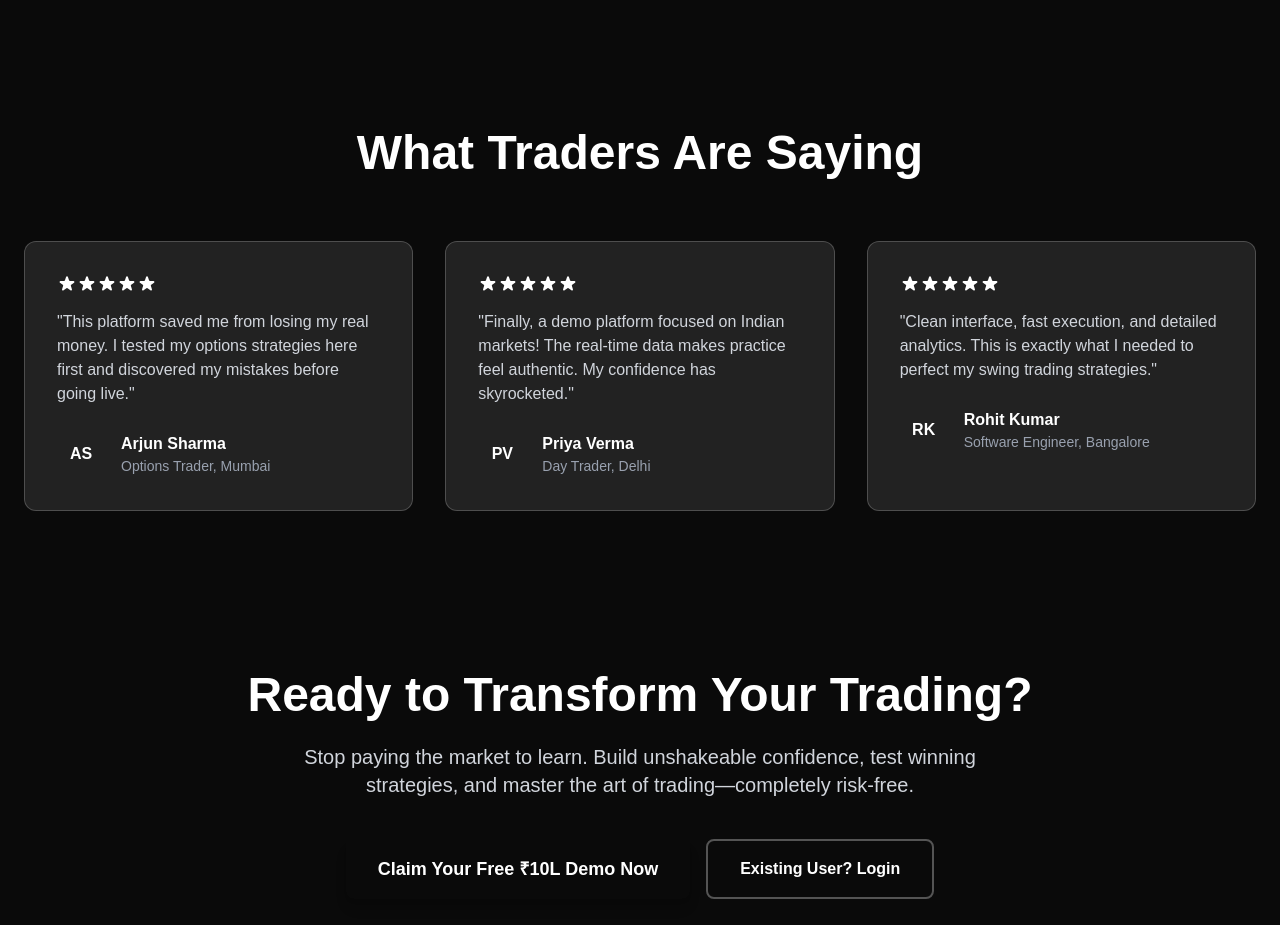
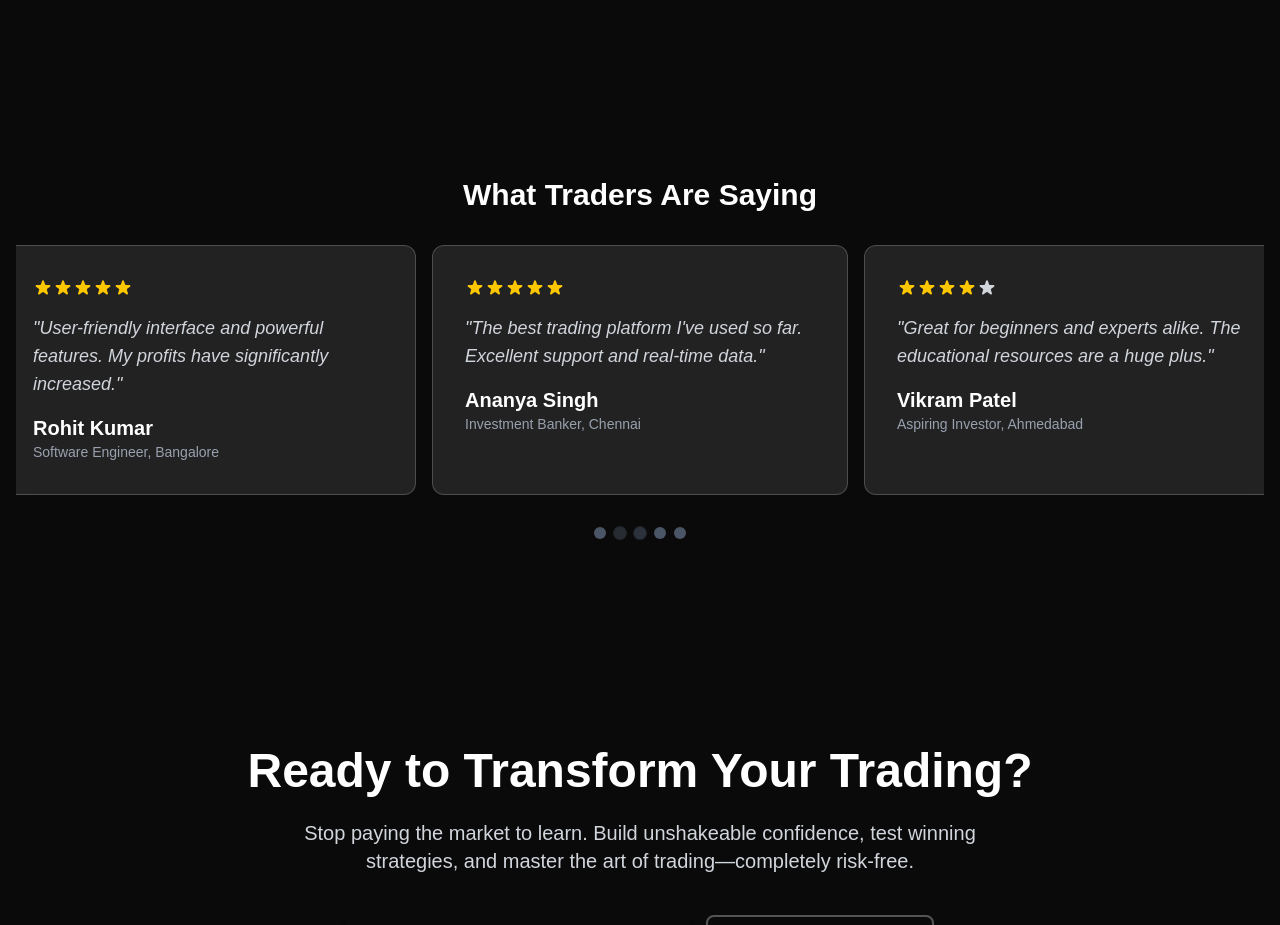
Before and after one commit to jojorabbit0084-bot/Trading.co3, a Next.js app: page / in a window 1280 px wide. Shown: the part 1960-2885 px from the top of the page. Built offline with nearby package versions, Linux system fonts and the light colour scheme.

Commit message:
speed insights - vercel

```diff
--- a/package.json
+++ b/package.json
@@ -13,6 +13,7 @@
     "@supabase/ssr": "^0.6.1",
     "@supabase/supabase-js": "^2.55.0",
     "@vercel/analytics": "^1.5.0",
+    "@vercel/speed-insights": "^1.2.0",
     "next": "15.4.7",
     "react": "19.1.0",
     "react-dom": "19.1.0",
--- a/src/app/layout.tsx
+++ b/src/app/layout.tsx
@@ -3,6 +3,7 @@ import { Geist, Geist_Mono } from "next/font/google";
 import "./globals.css";
 import { UserProvider } from "@/utils/UserContext";
 import { Analytics } from "@vercel/analytics/next";
+import { SpeedInsights } from "@vercel/speed-insights/next";
 
 const geistSans = Geist({
   variable: "--font-geist-sans",
@@ -33,6 +34,7 @@ export default function RootLayout({
           {children}
         </UserProvider>
         <Analytics />
+        <SpeedInsights />
       </body>
     </html>
   );
--- a/src/components/LandingPage.tsx
+++ b/src/components/LandingPage.tsx
@@ -5,6 +5,7 @@ import Image from 'next/image';
 import { useState, ReactNode } from 'react';
 import { useUser } from '@/utils/UserContext';
 import { createClient } from '@/utils/supabase/client';
+import TestimonialSlider from './TestimonialSlider';
 
 interface LandingPageProps {
   children?: ReactNode;
@@ -297,77 +298,7 @@ export default function LandingPage({ children }: LandingPageProps) {
       {/* Testimonials Section */}
       {!children && (
         <section id="testimonials" className="py-20 bg-dark-800/50">
-          <div className="container mx-auto px-6">
-            <div className="text-center mb-16">
-              <h2 className="text-3xl md:text-5xl font-bold mb-4">
-                What <span className="text-accent-400">Traders</span> Are Saying
-              </h2>
-            </div>
-            <div className="grid grid-cols-1 md:grid-cols-2 lg:grid-cols-3 gap-8">
-              {/* Testimonial 1 */}
-              <div className="bg-white/10 backdrop-blur-sm p-8 rounded-xl border border-white/20">
-                <div className="flex mb-4">
-                  {[...Array(5)].map((_, i) => (
-                    <svg key={i} className="w-5 h-5 text-accent-400" fill="currentColor" viewBox="0 0 20 20">
-                      <path d="M9.049 2.927c.3-.921 1.603-.921 1.902 0l1.07 3.292a1 1 0 00.95.69h3.462c.969 0 1.371 1.24.588 1.81l-2.8 2.034a1 1 0 00-.364 1.118l1.07 3.292c.3.921-.755 1.688-1.54 1.118l-2.8-2.034a1 1 0 00-1.175 0l-2.8 2.034c-.784.57-1.838-.197-1.539-1.118l1.07-3.292a1 1 0 00-.364-1.118L2.98 8.72c-.783-.57-.38-1.81.588-1.81h3.461a1 1 0 00.951-.69l1.07-3.292z" />
-                    </svg>
-                  ))}
-                </div>
-                <p className="text-gray-300 mb-6">"This platform saved me from losing my real money. I tested my options strategies here first and discovered my mistakes before going live."</p>
-                <div className="flex items-center">
-                  <div className="w-12 h-12 rounded-full bg-gradient-to-r from-primary-500 to-secondary-500 flex items-center justify-center font-bold text-white mr-4">
-                    AS
-                  </div>
-                  <div>
-                    <p className="font-bold text-white">Arjun Sharma</p>
-                    <p className="text-sm text-gray-400">Options Trader, Mumbai</p>
-                  </div>
-                </div>
-              </div>
-
-              {/* Testimonial 2 */}
-              <div className="bg-white/10 backdrop-blur-sm p-8 rounded-xl border border-white/20">
-                <div className="flex mb-4">
-                  {[...Array(5)].map((_, i) => (
-                    <svg key={i} className="w-5 h-5 text-accent-400" fill="currentColor" viewBox="0 0 20 20">
-                      <path d="M9.049 2.927c.3-.921 1.603-.921 1.902 0l1.07 3.292a1 1 0 00.95.69h3.462c.969 0 1.371 1.24.588 1.81l-2.8 2.034a1 1 0 00-.364 1.118l1.07 3.292c.3.921-.755 1.688-1.54 1.118l-2.8-2.034a1 1 0 00-1.175 0l-2.8 2.034c-.784.57-1.838-.197-1.539-1.118l1.07-3.292a1 1 0 00-.364-1.118L2.98 8.72c-.783-.57-.38-1.81.588-1.81h3.461a1 1 0 00.951-.69l1.07-3.292z" />
-                    </svg>
-                  ))}
-                </div>
-                <p className="text-gray-300 mb-6">"Finally, a demo platform focused on Indian markets! The real-time data makes practice feel authentic. My confidence has skyrocketed."</p>
-                <div className="flex items-center">
-                  <div className="w-12 h-12 rounded-full bg-gradient-to-r from-secondary-500 to-accent-500 flex items-center justify-center font-bold text-white mr-4">
-                    PV
-                  </div>
-                  <div>
-                    <p className="font-bold text-white">Priya Verma</p>
-                    <p className="text-sm text-gray-400">Day Trader, Delhi</p>
-                  </div>
-                </div>
-              </div>
-
-              {/* Testimonial 3 */}
-              <div className="bg-white/10 backdrop-blur-sm p-8 rounded-xl border border-white/20">
-                <div className="flex mb-4">
-                  {[...Array(5)].map((_, i) => (
-                    <svg key={i} className="w-5 h-5 text-accent-400" fill="currentColor" viewBox="0 0 20 20">
-                      <path d="M9.049 2.927c.3-.921 1.603-.921 1.902 0l1.07 3.292a1 1 0 00.95.69h3.462c.969 0 1.371 1.24.588 1.81l-2.8 2.034a1 1 0 00-.364 1.118l1.07 3.292c.3.921-.755 1.688-1.54 1.118l-2.8-2.034a1 1 0 00-1.175 0l-2.8 2.034c-.784.57-1.838-.197-1.539-1.118l1.07-3.292a1 1 0 00-.364-1.118L2.98 8.72c-.783-.57-.38-1.81.588-1.81h3.461a1 1 0 00.951-.69l1.07-3.292z" />
-                    </svg>
-                  ))}
-                </div>
-                <p className="text-gray-300 mb-6">"Clean interface, fast execution, and detailed analytics. This is exactly what I needed to perfect my swing trading strategies."</p>
-                <div className="flex items-center">
-                  <div className="w-12 h-12 rounded-full bg-gradient-to-r from-accent-500 to-primary-600 flex items-center justify-center font-bold text-white mr-4">
-                    RK
-                  </div>
-                  <div>
-                    <p className="font-bold text-white">Rohit Kumar</p>
-                    <p className="text-sm text-gray-400">Software Engineer, Bangalore</p>
-                  </div>
-                </div>
-              </div>
-            </div>
-          </div>
+          <TestimonialSlider />
         </section>
       )}
 
--- /dev/null
+++ b/src/components/TestimonialSlider.tsx
@@ -0,0 +1,86 @@
+import React, { useState, useEffect } from 'react';
+import { testimonials, Testimonial } from '@/data/testimonials';
+
+const TestimonialSlider: React.FC = () => {
+  const [currentIndex, setCurrentIndex] = useState(0);
+  const [isPaused, setIsPaused] = useState(false);
+
+  useEffect(() => {
+    let interval: NodeJS.Timeout;
+    if (!isPaused) {
+      interval = setInterval(() => {
+        setCurrentIndex((prevIndex) => (prevIndex + 1) % testimonials.length);
+      }, 3000); // Auto-slide every 3 seconds
+    }
+    return () => clearInterval(interval);
+  }, [isPaused]);
+
+  const handleMouseEnter = () => setIsPaused(true);
+  const handleMouseLeave = () => setIsPaused(false);
+  const handleFocus = () => setIsPaused(true);
+  const handleBlur = () => setIsPaused(false);
+
+  const goToSlide = (index: number) => {
+    setCurrentIndex(index);
+  };
+
+  const getVisibleTestimonials = () => {
+    const visible = [];
+    for (let i = 0; i < 3; i++) {
+      visible.push(testimonials[(currentIndex + i) % testimonials.length]);
+    }
+    return visible;
+  };
+
+  return (
+    <section className="py-12 bg-dark-800/50">
+      <div className="container mx-auto px-4">
+        <h2 className="text-3xl font-bold text-center mb-8">What Traders Are Saying</h2>
+        <div
+          className="relative"
+          aria-roledescription="carousel"
+          onMouseEnter={handleMouseEnter}
+          onMouseLeave={handleMouseLeave}
+          onFocus={handleFocus}
+          onBlur={handleBlur}
+        >
+          <div className="flex flex-col md:flex-row justify-center md:space-x-4 overflow-hidden">
+            {getVisibleTestimonials().map((testimonial, index) => (
+              <div key={index} className="bg-white/10 backdrop-blur-sm p-8 rounded-xl border border-white/20 w-full md:w-1/2 lg:w-1/3 flex-shrink-0 mb-4 md:mb-0 transition-all duration-500 ease-in-out">
+                <div className="flex mb-4">
+                  {[...Array(5)].map((_, i) => (
+                    <svg
+                      key={i}
+                      className={`w-5 h-5 ${i < testimonial.stars ? 'text-yellow-400' : 'text-gray-300'}`}
+                      fill="currentColor"
+                      viewBox="0 0 20 20"
+                    >
+                      <path d="M9.049 2.927c.3-.921 1.603-.921 1.902 0l1.07 3.292a1 1 0 00.95.69h3.462c.969 0 1.371 1.24.588 1.81l-2.8 2.034a1 1 0 00-.364 1.118l1.07 3.292c.3.921-.755 1.688-1.538 1.118l-2.8-2.034a1 1 0 00-1.176 0l-2.8 2.034c-.783.57-1.838-.197-1.538-1.118l1.07-3.292a1 1 0 00-.364-1.118L2.98 8.72c-.783-.57-.381-1.81.588-1.81h3.462a1 1 0 00.95-.69l1.07-3.292z" />
+                    </svg>
+                  ))}
+                </div>
+                <p className="text-lg text-gray-300 mb-4 italic">"{testimonial.text}"</p>
+                <p className="font-bold text-white text-xl">{testimonial.name}</p>
+                <p className="text-sm text-gray-400">{testimonial.professionOrLocation}</p>
+              </div>
+            ))}
+          </div>
+          <div className="flex justify-center mt-8 space-x-2">
+            {testimonials.map((_, index) => (
+              <button
+                key={index}
+                onClick={() => goToSlide(index)}
+                className={`w-3 h-3 rounded-full transition-all duration-300 ease-in-out ${
+                  Math.floor(currentIndex / 1) === Math.floor(index / 1) ? 'bg-accent-400 scale-125' : 'bg-gray-600'
+                }`}
+                aria-label={`Go to testimonial ${index + 1}`}
+              ></button>
+            ))}
+          </div>
+        </div>
+      </div>
+    </section>
+  );
+};
+
+export default TestimonialSlider;
--- /dev/null
+++ b/src/data/testimonials.ts
@@ -0,0 +1,39 @@
+export interface Testimonial {
+  stars: number;
+  text: string;
+  name: string;
+  professionOrLocation: string;
+}
+
+export const testimonials: Testimonial[] = [
+  {
+    stars: 5,
+    text: "This platform has revolutionized my trading strategy. The insights are unparalleled!",
+    name: "Arjun Sharma",
+    professionOrLocation: "Options Trader, Mumbai"
+  },
+  {
+    stars: 4,
+    text: "A fantastic tool for market analysis. Highly recommend for serious traders.",
+    name: "Priya Verma",
+    professionOrLocation: "Day Trader, Delhi"
+  },
+  {
+    stars: 5,
+    text: "User-friendly interface and powerful features. My profits have significantly increased.",
+    name: "Rohit Kumar",
+    professionOrLocation: "Software Engineer, Bangalore"
+  },
+  {
+    stars: 5,
+    text: "The best trading platform I've used so far. Excellent support and real-time data.",
+    name: "Ananya Singh",
+    professionOrLocation: "Investment Banker, Chennai"
+  },
+  {
+    stars: 4,
+    text: "Great for beginners and experts alike. The educational resources are a huge plus.",
+    name: "Vikram Patel",
+    professionOrLocation: "Aspiring Investor, Ahmedabad"
+  }
+];
```
Also changed, not shown: 1 other file (tests, documents, lock files or other folders).
